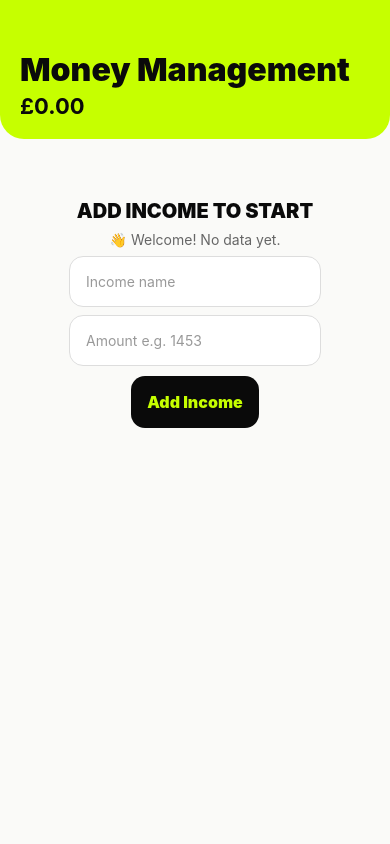
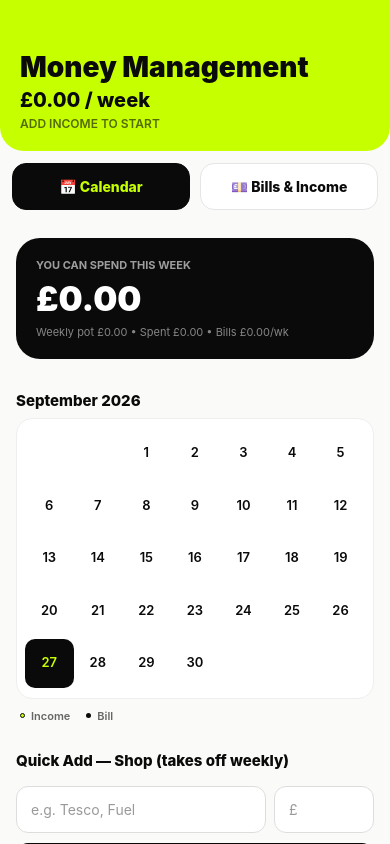
Before and after one commit to clarkcole1g-dotcom/money-management, a React Native app: screen / in a window 390 px wide. Built offline with nearby package versions, Linux system fonts and the light colour scheme.

Commit message:
Update App.js

```diff
--- a/App.js
+++ b/App.js
@@ -1,46 +1,232 @@
 import React, { useState, useEffect } from 'react';
 import { View, Text, TextInput, Pressable, ScrollView, StyleSheet } from 'react-native';
 import AsyncStorage from '@react-native-async-storage/async-storage';
-const LIME = '#C6FF00'; const BLACK = '#0a0a0a';
+
+const LIME = '#C6FF00';
+const BLACK = '#0a0a0a';
+const GREY = '#f5f5f0';
+
 export default function App() {
-  const [income, setIncome] = useState(0); const [incomeName, setIncomeName] = useState(''); const [incomeAmount, setIncomeAmount] = useState('');
-  const [bills, setBills] = useState([]); const [billName, setBillName] = useState(''); const [billAmount, setBillAmount] = useState(''); const [billKeep, setBillKeep] = useState(true);
-  const [week, setWeek] = useState(1); const [spends, setSpends] = useState([]); const [spendName, setSpendName] = useState(''); const [spendAmount, setSpendAmount] = useState('');
-  useEffect(() => { (async () => { try { const saved = await AsyncStorage.getItem('mm_data'); if (saved) { const d = JSON.parse(saved); setIncome(d.income || 0); setBills(d.bills || []); setSpends(d.spends || []); } } catch {} })(); }, []);
-  useEffect(() => { AsyncStorage.setItem('mm_data', JSON.stringify({ income, bills, spends })); }, [income, bills, spends]);
-  const totalBills = bills.reduce((s, b) => s + b.amount, 0); const totalSpendsThisWeek = spends.filter(s => s.week === week).reduce((s, b) => s + b.amount, 0);
-  const weeklyPot = income ? (income - totalBills) / 4 : 0; const canSpend = weeklyPot - totalSpendsThisWeek;
-  const addIncome = () => { const amt = parseFloat(incomeAmount); if (!incomeName || !amt) return; setIncome(income + amt); setIncomeName(''); setIncomeAmount(''); };
-  const addBill = () => { const amt = parseFloat(billAmount); if (!billName || !amt) return; setBills([...bills, { id: Date.now().toString(), name: billName, amount: amt, keep: billKeep }]); setBillName(''); setBillAmount(''); };
-  const addSpend = () => { const amt = parseFloat(spendAmount); if (!spendName || !amt) return; setSpends([...spends, { id: Date.now().toString(), name: spendName, amount: amt, week }]); setSpendName(''); setSpendAmount(''); };
-  if (income === 0 && bills.length === 0) {
-    return (<View style={styles.container}><View style={styles.header}><Text style={styles.headerTitle}>Money Management</Text><Text style={styles.headerTotal}>£0.00</Text></View>
-      <View style={styles.blankWrap}><Text style={styles.blankBig}>ADD INCOME TO START</Text><Text style={styles.blankSub}>👋 Welcome! No data yet.</Text>
-        <TextInput style={styles.input} placeholder="Income name" value={incomeName} onChangeText={setIncomeName} placeholderTextColor="#999" />
-        <TextInput style={styles.input} placeholder="Amount e.g. 1453" value={incomeAmount} onChangeText={setIncomeAmount} keyboardType="numeric" placeholderTextColor="#999" />
-        <Pressable style={styles.addBtn} onPress={addIncome}><Text style={styles.addBtnText}>Add Income</Text></Pressable></View></View>);
-  }
-  return (<View style={styles.container}><View style={styles.header}><Text style={styles.headerTitle}>Money Management</Text><Text style={styles.headerTotal}>£{income.toFixed(2)}</Text><Text style={styles.headerSub}>WEEK {week} • £{canSpend.toFixed(2)} to spend</Text></View>
-    <View style={styles.weekRow}>{[1,2,3,4].map(w => (<Pressable key={w} onPress={() => setWeek(w)} style={[styles.weekBtn, week===w && styles.weekBtnActive]}><Text style={[styles.weekText, week===w && styles.weekTextActive]}>W{w}</Text></Pressable>))}</View>
-    <ScrollView style={styles.body}><View style={styles.bigCard}><Text style={styles.bigCardLabel}>YOU CAN SPEND THIS WEEK</Text><Text style={styles.bigCardAmount}>£{canSpend.toFixed(2)}</Text><Text style={styles.bigCardSub}>Weekly pot £{weeklyPot.toFixed(2)} - spends £{totalSpendsThisWeek.toFixed(2)}</Text></View>
-      <Text style={styles.sectionTitle}>Add Spend — Week {week}</Text><TextInput style={styles.input} placeholder="Shop / Vegr / etc" value={spendName} onChangeText={setSpendName} placeholderTextColor="#999" /><TextInput style={styles.input} placeholder="Amount" value={spendAmount} onChangeText={setSpendAmount} keyboardType="numeric" placeholderTextColor="#999" /><Pressable style={styles.addBtn} onPress={addSpend}><Text style={styles.addBtnText}>Add Spend</Text></Pressable>
-      <View style={styles.list}>{spends.filter(s => s.week===week).map(s => (<View key={s.id} style={styles.row}><Text style={styles.rowName}>{s.name}</Text><Text style={styles.rowAmt}>£{s.amount.toFixed(2)}</Text></View>))}</View>
-      <Text style={styles.sectionTitle}>Bills — tick keeps going till unticked</Text><TextInput style={styles.input} placeholder="Bill name" value={billName} onChangeText={setBillName} placeholderTextColor="#999" /><TextInput style={styles.input} placeholder="Amount" value={billAmount} onChangeText={setBillAmount} keyboardType="numeric" placeholderTextColor="#999" />
-      <Pressable style={[styles.keepRow, billKeep && styles.keepRowActive]} onPress={() => setBillKeep(!billKeep)}><Text style={styles.keepText}>{billKeep ? '✓ Keep going till unticked' : '○ One time only'}</Text></Pressable><Pressable style={styles.addBtn} onPress={addBill}><Text style={styles.addBtnText}>Add Bill</Text></Pressable>
-      <View style={styles.list}>{bills.map(b => (<View key={b.id} style={styles.row}><Text style={styles.rowName}>{b.name} {b.keep ? '↻' : ''}</Text><Text style={styles.rowAmt}>£{b.amount.toFixed(2)}</Text></View>))}</View>
-      <Pressable style={styles.resetBtn} onPress={() => { setIncome(0); setBills([]); setSpends([]); AsyncStorage.clear(); }}><Text style={styles.resetText}>Reset All</Text></Pressable><View style={{height: 100}} /></ScrollView></View>);
+  const [tab, setTab] = useState('calendar'); // calendar | manage
+  const [incomes, setIncomes] = useState([]); // {id,name,amount,date,recurring}
+  const [bills, setBills] = useState([]); // {id,name,amount,freq: 'weekly'|'monthly', day, keep}
+  const [spends, setSpends] = useState([]); // {id,name,amount,date}
+  const [incName, setIncName] = useState('');
+  const [incAmt, setIncAmt] = useState('');
+  const [incDate, setIncDate] = useState(new Date().getDate().toString());
+  const [billName, setBillName] = useState('');
+  const [billAmt, setBillAmt] = useState('');
+  const [billFreq, setBillFreq] = useState('monthly');
+  const [billDay, setBillDay] = useState('1');
+  const [billKeep, setBillKeep] = useState(true);
+  const [quickName, setQuickName] = useState('');
+  const [quickAmt, setQuickAmt] = useState('');
+  const [selectedDate, setSelectedDate] = useState(new Date());
+
+  const today = new Date();
+  const month = selectedDate.getMonth();
+  const year = selectedDate.getFullYear();
+  const daysInMonth = new Date(year, month+1, 0).getDate();
+  const firstDay = new Date(year, month, 1).getDay();
+
+  useEffect(() => {
+    (async () => {
+      try {
+        const s = await AsyncStorage.getItem('mm_full');
+        if(s){ const d=JSON.parse(s); setIncomes(d.incomes||[]); setBills(d.bills||[]); setSpends(d.spends||[]); }
+      } catch{}
+    })();
+  }, []);
+  useEffect(() => { AsyncStorage.setItem('mm_full', JSON.stringify({incomes,bills,spends})); }, [incomes,bills,spends]);
+
+  const totalIncome = incomes.reduce((a,b)=>a+b.amount,0);
+  const totalBillsMonthly = bills.reduce((a,b)=>a + (b.freq==='monthly'? b.amount : b.amount*4.33), 0);
+  const totalBillsWeekly = bills.reduce((a,b)=>a + (b.freq==='weekly'? b.amount : b.amount/4.33), 0);
+  const weeklyPot = totalIncome ? (totalIncome - totalBillsMonthly)/4.33 : 0;
+  const totalSpendsWeek = spends.filter(s=>{ const d=new Date(s.date); return d.getMonth()===month && Math.ceil(d.getDate()/7)===Math.ceil(today.getDate()/7); }).reduce((a,b)=>a+b.amount,0);
+  const canSpend = weeklyPot - totalSpendsWeek;
+
+  const addIncome = () => {
+    const amt=parseFloat(incAmt); if(!incName||!amt) return;
+    setIncomes([...incomes, {id:Date.now().toString(), name:incName, amount:amt, day:parseInt(incDate)||today.getDate(), recurring:true}]);
+    setIncName(''); setIncAmt('');
+  };
+  const addBill = () => {
+    const amt=parseFloat(billAmt); if(!billName||!amt) return;
+    setBills([...bills, {id:Date.now().toString(), name:billName, amount:amt, freq:billFreq, day:parseInt(billDay)||1, keep:billKeep}]);
+    setBillName(''); setBillAmt('');
+  };
+  const addQuick = () => {
+    const amt=parseFloat(quickAmt); if(!quickName||!amt) return;
+    setSpends([...spends, {id:Date.now().toString(), name:quickName, amount:amt, date:new Date().toISOString()}]);
+    setQuickName(''); setQuickAmt('');
+  };
+
+  const renderCalendar = () => {
+    const days=[];
+    for(let i=0;i<firstDay;i++) days.push(<View key={'e'+i} style={styles.calEmpty} />);
+    for(let d=1;d<=daysInMonth;d++){
+      const hasIncome = incomes.some(i=>i.day===d);
+      const hasBill = bills.some(b=>b.day===d);
+      const isToday = d===today.getDate() && month===today.getMonth();
+      days.push(
+        <Pressable key={d} style={[styles.calDay, isToday&&styles.calToday, (hasIncome||hasBill)&&styles.calHas]}>
+          <Text style={[styles.calDayText, isToday&&styles.calTodayText]}>{d}</Text>
+          <View style={styles.calDots}>
+            {hasIncome && <View style={styles.dotIncome} />}
+            {hasBill && <View style={styles.dotBill} />}
+          </View>
+        </Pressable>
+      );
+    }
+    return days;
+  };
+
+  return (
+    <View style={styles.container}>
+      <View style={styles.header}>
+        <Text style={styles.headerTitle}>Money Management</Text>
+        <Text style={styles.headerAmt}>£{totalIncome>0?canSpend.toFixed(2):'0.00'} / week</Text>
+        <Text style={styles.headerSub}>{incomes.length>0?`£${totalIncome.toFixed(0)} income • £${totalBillsMonthly.toFixed(0)} bills/mo`: 'ADD INCOME TO START'}</Text>
+      </View>
+
+      <View style={styles.tabs}>
+        <Pressable onPress={()=>setTab('calendar')} style={[styles.tab, tab==='calendar'&&styles.tabActive]}><Text style={[styles.tabText, tab==='calendar'&&styles.tabTextActive]}>📅 Calendar</Text></Pressable>
+        <Pressable onPress={()=>setTab('manage')} style={[styles.tab, tab==='manage'&&styles.tabActive]}><Text style={[styles.tabText, tab==='manage'&&styles.tabTextActive]}>💷 Bills & Income</Text></Pressable>
+      </View>
+
+      {tab==='calendar' ? (
+        <ScrollView style={styles.body}>
+          <View style={styles.bigCard}>
+            <Text style={styles.bigLabel}>YOU CAN SPEND THIS WEEK</Text>
+            <Text style={styles.bigAmount}>£{canSpend>0?canSpend.toFixed(2):'0.00'}</Text>
+            <Text style={styles.bigSub}>Weekly pot £{weeklyPot.toFixed(2)} • Spent £{totalSpendsWeek.toFixed(2)} • Bills £{totalBillsWeekly.toFixed(2)}/wk</Text>
+          </View>
+
+          <Text style={styles.sectionTitle}>{selectedDate.toLocaleString('default',{month:'long'})} {year}</Text>
+          <View style={styles.calGrid}>{renderCalendar()}</View>
+          <View style={styles.legend}><View style={styles.legendRow}><View style={styles.dotIncome}/><Text style={styles.legendText}>Income</Text></View><View style={styles.legendRow}><View style={styles.dotBill}/><Text style={styles.legendText}>Bill</Text></View></View>
+
+          <View style={styles.dateList}>
+            {incomes.filter(i=>i.day===today.getDate()).map(i=><View key={i.id} style={styles.eventRow}><View style={styles.eventDotIncome}/><Text style={styles.eventName}>{i.name}</Text><Text style={styles.eventAmt}>+£{i.amount.toFixed(2)}</Text></View>)}
+            {bills.filter(b=>b.day===today.getDate()).map(b=><View key={b.id} style={styles.eventRow}><View style={styles.eventDotBill}/><Text style={styles.eventName}>{b.name} ({b.freq})</Text><Text style={styles.eventAmt}>-£{b.amount.toFixed(2)}</Text></View>)}
+          </View>
+
+          <Text style={styles.sectionTitle}>Quick Add — Shop (takes off weekly)</Text>
+          <View style={styles.quickRow}>
+            <TextInput style={[styles.input, {flex:1}]} placeholder="e.g. Tesco, Fuel" value={quickName} onChangeText={setQuickName} placeholderTextColor="#999" />
+            <TextInput style={[styles.input, {width:100, marginLeft:8}]} placeholder="£" value={quickAmt} onChangeText={setQuickAmt} keyboardType="numeric" placeholderTextColor="#999" />
+          </View>
+          <Pressable style={styles.addBtn} onPress={addQuick}><Text style={styles.addBtnText}>Add — Deduct from this week</Text></Pressable>
+
+          <View style={styles.list}>
+            {spends.slice(-10).reverse().map(s=><View key={s.id} style={styles.row}><Text style={styles.rowName}>{s.name}</Text><Text style={styles.rowAmt}>-£{s.amount.toFixed(2)}</Text></View>)}
+          </View>
+          <View style={{height:120}}/>
+        </ScrollView>
+      ) : (
+        <ScrollView style={styles.body}>
+          {incomes.length===0 && bills.length===0 && (
+            <View style={styles.welcome}><Text style={styles.welcomeTitle}>👋 Welcome! No data yet.</Text><Text style={styles.welcomeSub}>Add your incomes first, then bills</Text></View>
+          )}
+
+          <Text style={styles.sectionTitle}>Add Income (as many as you like)</Text>
+          <TextInput style={styles.input} placeholder="Income name" value={incName} onChangeText={setIncName} placeholderTextColor="#999" />
+          <View style={styles.quickRow}>
+            <TextInput style={[styles.input,{flex:1}]} placeholder="Amount" value={incAmt} onChangeText={setIncAmt} keyboardType="numeric" placeholderTextColor="#999" />
+            <TextInput style={[styles.input,{width:80,marginLeft:8}]} placeholder="Day" value={incDate} onChangeText={setIncDate} keyboardType="numeric" placeholderTextColor="#999" />
+          </View>
+          <Pressable style={styles.addBtnGreen} onPress={addIncome}><Text style={styles.addBtnGreenText}>+ Add Income</Text></Pressable>
+
+          <View style={styles.list}>
+            {incomes.map(i=><View key={i.id} style={styles.rowGreen}><Text style={styles.rowName}>{i.name} — Day {i.day}</Text><Text style={styles.rowAmtGreen}>+£{i.amount.toFixed(2)}</Text></View>)}
+          </View>
+
+          <Text style={styles.sectionTitle}>Add Bill — Pick Monthly or Weekly</Text>
+          <TextInput style={styles.input} placeholder="Bill name" value={billName} onChangeText={setBillName} placeholderTextColor="#999" />
+          <View style={styles.quickRow}>
+            <TextInput style={[styles.input,{flex:1}]} placeholder="Amount" value={billAmt} onChangeText={setBillAmt} keyboardType="numeric" placeholderTextColor="#999" />
+            <TextInput style={[styles.input,{width:70,marginLeft:8}]} placeholder="Day" value={billDay} onChangeText={setBillDay} keyboardType="numeric" placeholderTextColor="#999" />
+          </View>
+          <View style={styles.freqRow}>
+            <Pressable onPress={()=>setBillFreq('monthly')} style={[styles.freqBtn, billFreq==='monthly'&&styles.freqActive]}><Text style={[styles.freqText, billFreq==='monthly'&&styles.freqTextActive]}>Monthly</Text></Pressable>
+            <Pressable onPress={()=>setBillFreq('weekly')} style={[styles.freqBtn, billFreq==='weekly'&&styles.freqActive]}><Text style={[styles.freqText, billFreq==='weekly'&&styles.freqTextActive]}>Weekly</Text></Pressable>
+          </View>
+          <Pressable style={[styles.keepRow, billKeep&&styles.keepActive]} onPress={()=>setBillKeep(!billKeep)}><Text style={styles.keepText}>{billKeep?'✓ Keep going till unticked':'○ One time only'}</Text></Pressable>
+          <Pressable style={styles.addBtn} onPress={addBill}><Text style={styles.addBtnText}>+ Add Bill ({billFreq})</Text></Pressable>
+
+          <View style={styles.list}>
+            {bills.map(b=><View key={b.id} style={styles.row}><View><Text style={styles.rowName}>{b.name} {b.keep?'↻':''}</Text><Text style={styles.rowSub}>{b.freq} • Day {b.day}</Text></View><Text style={styles.rowAmt}>-£{b.amount.toFixed(2)}</Text></View>)}
+          </View>
+
+          <Pressable style={styles.resetBtn} onPress={()=>{setIncomes([]);setBills([]);setSpends([]); AsyncStorage.clear();}}><Text style={styles.resetText}>Reset All Data</Text></Pressable>
+          <View style={{height:120}}/>
+        </ScrollView>
+      )}
+    </View>
+  );
 }
+
 const styles = StyleSheet.create({
-  container: { flex: 1, backgroundColor: '#fafaf8' }, header: { backgroundColor: LIME, padding: 20, paddingTop: 50, borderBottomLeftRadius: 24, borderBottomRightRadius: 24 },
-  headerTitle: { fontSize: 32, fontWeight: '900', color: BLACK }, headerTotal: { fontSize: 22, fontWeight: '700', color: BLACK, marginTop: 4 }, headerSub: { fontSize: 14, fontWeight: '600', color: BLACK, opacity: 0.7, marginTop: 6 },
-  blankWrap: { padding: 20, marginTop: 40, alignItems: 'center' }, blankBig: { fontSize: 20, fontWeight: '900', color: BLACK }, blankSub: { fontSize: 14, color: '#666', marginTop: 8 },
-  weekRow: { flexDirection: 'row', gap: 10, padding: 16 }, weekBtn: { flex: 1, backgroundColor: 'white', padding: 12, borderRadius: 12, alignItems: 'center', borderWidth: 1, borderColor: '#e5e5e5' },
-  weekBtnActive: { backgroundColor: BLACK, borderColor: BLACK }, weekText: { fontWeight: '800', color: BLACK }, weekTextActive: { color: LIME },
-  body: { padding: 16 }, bigCard: { backgroundColor: BLACK, borderRadius: 24, padding: 20, marginBottom: 20 }, bigCardLabel: { color: 'white', opacity: 0.6, fontSize: 12, fontWeight: '700' },
-  bigCardAmount: { color: 'white', fontSize: 36, fontWeight: '900', marginTop: 6 }, bigCardSub: { color: 'white', opacity: 0.6, fontSize: 12, marginTop: 6 },
-  sectionTitle: { fontSize: 16, fontWeight: '800', marginTop: 16, marginBottom: 8, color: BLACK }, input: { backgroundColor: 'white', borderRadius: 14, padding: 16, marginTop: 8, borderWidth: 1, borderColor: '#ddd', color: BLACK },
-  addBtn: { backgroundColor: BLACK, borderRadius: 14, padding: 16, marginTop: 10, alignItems: 'center' }, addBtnText: { color: LIME, fontWeight: '900', fontSize: 16 },
-  list: { marginTop: 10 }, row: { backgroundColor: 'white', padding: 14, borderRadius: 12, marginTop: 8, flexDirection: 'row', justifyContent: 'space-between', borderWidth: 1, borderColor: '#eee' },
-  rowName: { fontWeight: '700', color: BLACK }, rowAmt: { fontWeight: '700', color: BLACK }, keepRow: { backgroundColor: 'white', padding: 12, borderRadius: 12, marginTop: 8, borderWidth: 1, borderColor: '#ddd' },
-  keepRowActive: { borderColor: LIME, backgroundColor: '#f7ffcc' }, keepText: { fontWeight: '700', color: BLACK }, resetBtn: { marginTop: 30, alignItems: 'center', padding: 12 }, resetText: { color: '#999', fontWeight: '700' }
+  container:{flex:1, backgroundColor:'#fafaf8'},
+  header:{backgroundColor:LIME, padding:20, paddingTop:50, borderBottomLeftRadius:24, borderBottomRightRadius:24},
+  headerTitle:{fontSize:28, fontWeight:'900', color:BLACK},
+  headerAmt:{fontSize:20, fontWeight:'800', color:BLACK, marginTop:4},
+  headerSub:{fontSize:12, fontWeight:'600', color:BLACK, opacity:0.6, marginTop:4},
+  tabs:{flexDirection:'row', padding:12, gap:10},
+  tab:{flex:1, backgroundColor:'white', padding:14, borderRadius:14, alignItems:'center', borderWidth:1, borderColor:'#e5e5e5'},
+  tabActive:{backgroundColor:BLACK, borderColor:BLACK},
+  tabText:{fontWeight:'800', color:BLACK},
+  tabTextActive:{color:LIME},
+  body:{padding:16},
+  bigCard:{backgroundColor:BLACK, borderRadius:24, padding:20, marginBottom:16},
+  bigLabel:{color:'white', opacity:0.6, fontSize:11, fontWeight:'700'},
+  bigAmount:{color:'white', fontSize:34, fontWeight:'900', marginTop:6},
+  bigSub:{color:'white', opacity:0.5, fontSize:11, marginTop:6},
+  sectionTitle:{fontSize:15, fontWeight:'800', marginTop:16, marginBottom:8, color:BLACK},
+  input:{backgroundColor:'white', borderRadius:12, padding:14, borderWidth:1, borderColor:'#ddd', color:BLACK, marginTop:8},
+  quickRow:{flexDirection:'row', alignItems:'center'},
+  addBtn:{backgroundColor:BLACK, borderRadius:12, padding:14, marginTop:10, alignItems:'center'},
+  addBtnText:{color:LIME, fontWeight:'900'},
+  addBtnGreen:{backgroundColor:LIME, borderRadius:12, padding:14, marginTop:10, alignItems:'center', borderWidth:1, borderColor:BLACK},
+  addBtnGreenText:{color:BLACK, fontWeight:'900'},
+  list:{marginTop:10},
+  row:{backgroundColor:'white', padding:14, borderRadius:12, marginTop:8, flexDirection:'row', justifyContent:'space-between', alignItems:'center', borderWidth:1, borderColor:'#eee'},
+  rowGreen:{backgroundColor:'#f7ffcc', padding:14, borderRadius:12, marginTop:8, flexDirection:'row', justifyContent:'space-between', alignItems:'center', borderWidth:1, borderColor:LIME},
+  rowName:{fontWeight:'700', color:BLACK},
+  rowSub:{fontSize:11, color:'#666', marginTop:2},
+  rowAmt:{fontWeight:'800', color:BLACK},
+  rowAmtGreen:{fontWeight:'800', color:BLACK},
+  freqRow:{flexDirection:'row', gap:8, marginTop:8},
+  freqBtn:{flex:1, padding:12, borderRadius:12, backgroundColor:'white', borderWidth:1, borderColor:'#ddd', alignItems:'center'},
+  freqActive:{backgroundColor:BLACK, borderColor:BLACK},
+  freqText:{fontWeight:'800', color:BLACK},
+  freqTextActive:{color:LIME},
+  keepRow:{backgroundColor:'white', padding:12, borderRadius:12, marginTop:8, borderWidth:1, borderColor:'#ddd'},
+  keepActive:{borderColor:LIME, backgroundColor:'#f7ffcc'},
+  keepText:{fontWeight:'700', color:BLACK},
+  calGrid:{flexDirection:'row', flexWrap:'wrap', backgroundColor:'white', borderRadius:16, padding:8, borderWidth:1, borderColor:'#eee'},
+  calDay:{width:'14.28%', aspectRatio:1, alignItems:'center', justifyContent:'center', borderRadius:10, marginVertical:2},
+  calEmpty:{width:'14.28%', aspectRatio:1},
+  calHas:{backgroundColor:'#f0f0f0'},
+  calToday:{backgroundColor:BLACK},
+  calDayText:{fontWeight:'600', color:BLACK, fontSize:13},
+  calTodayText:{color:LIME},
+  calDots:{flexDirection:'row', gap:3, marginTop:2},
+  dotIncome:{width:5, height:5, borderRadius:3, backgroundColor:LIME, borderWidth:0.5, borderColor:BLACK},
+  dotBill:{width:5, height:5, borderRadius:3, backgroundColor:BLACK},
+  legend:{flexDirection:'row', gap:16, marginTop:10, paddingHorizontal:4},
+  legendRow:{flexDirection:'row', alignItems:'center', gap:6},
+  legendText:{fontSize:11, color:'#666', fontWeight:'600'},
+  dateList:{marginTop:12},
+  eventRow:{flexDirection:'row', alignItems:'center', backgroundColor:'white', padding:12, borderRadius:10, marginTop:6, borderWidth:1, borderColor:'#eee'},
+  eventDotIncome:{width:8, height:8, borderRadius:4, backgroundColor:LIME, marginRight:8, borderWidth:1, borderColor:BLACK},
+  eventDotBill:{width:8, height:8, borderRadius:4, backgroundColor:BLACK, marginRight:8},
+  eventName:{flex:1, fontWeight:'700', color:BLACK, fontSize:13},
+  eventAmt:{fontWeight:'800', color:BLACK, fontSize:13},
+  welcome:{backgroundColor:'white', padding:20, borderRadius:16, alignItems:'center', marginBottom:16, borderWidth:1, borderColor:'#eee'},
+  welcomeTitle:{fontWeight:'800', color:BLACK},
+  welcomeSub:{fontSize:12, color:'#666', marginTop:4},
+  resetBtn:{marginTop:24, alignItems:'center', padding:12},
+  resetText:{color:'#999', fontWeight:'700'}
 });
```
